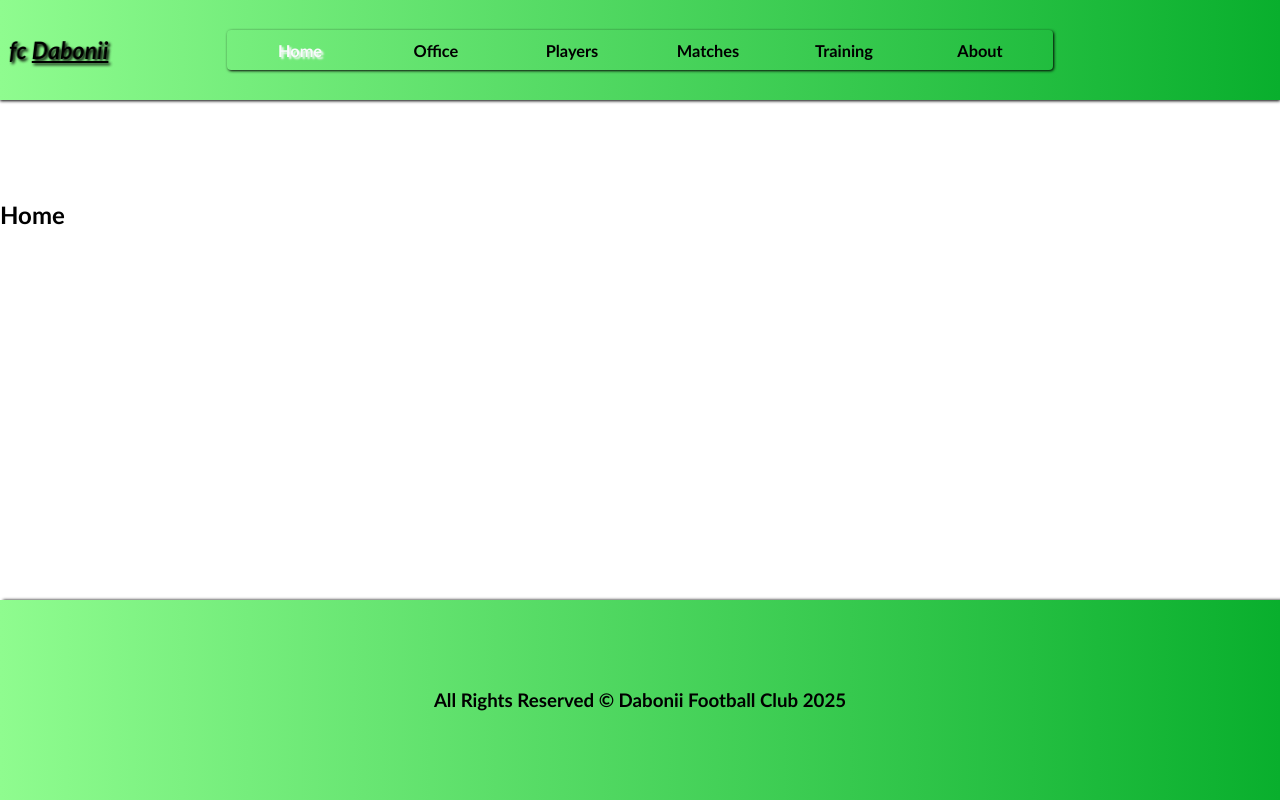
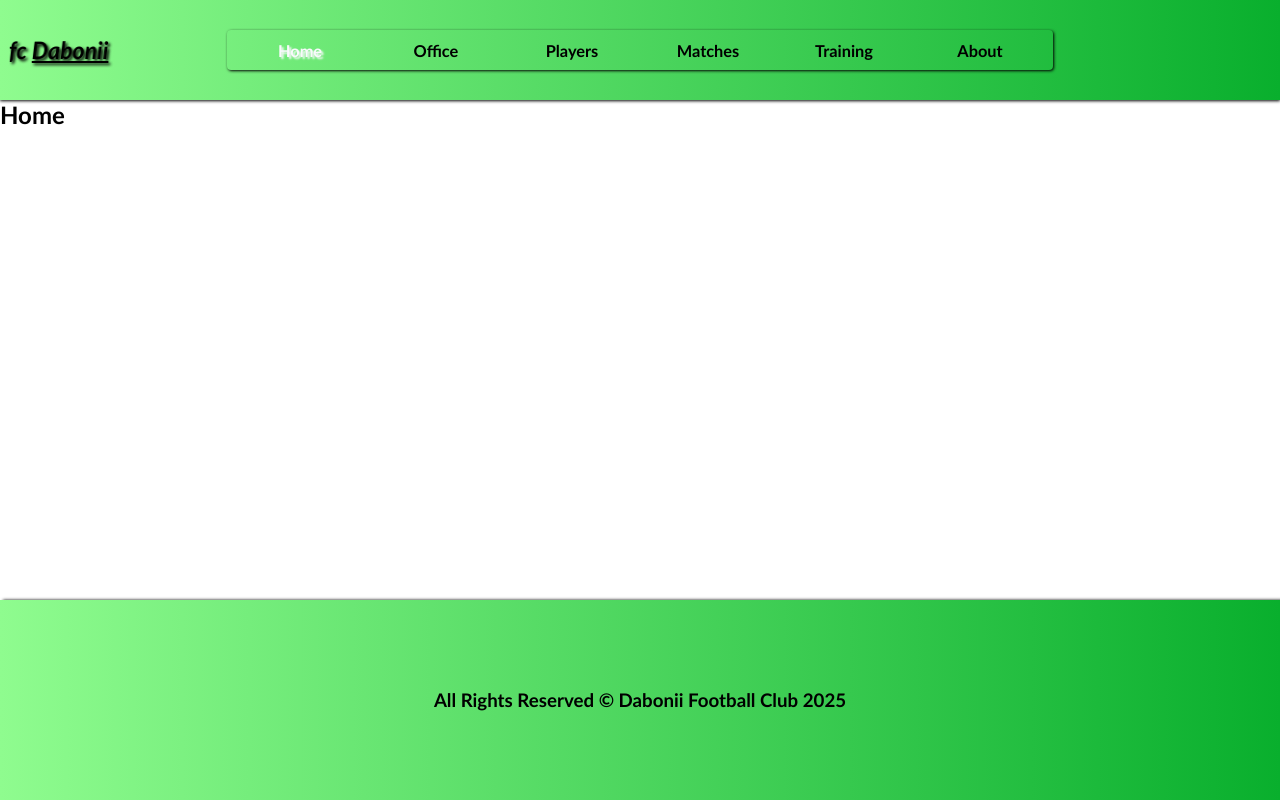
Before and after one commit to The-Boyo/Dabonii-fc, a React (Create React App) app: page / in a window 1280 px wide. Built offline with nearby package versions, Linux system fonts and the light colour scheme.

Commit message:
Removed margin top from the content that was using up unnecessary space

```diff
--- a/src/components/App.css
+++ b/src/components/App.css
@@ -2,9 +2,8 @@
   margin: 0;
   padding: 0;
   box-sizing: border-box;
-	font-family:
-		"Trebuchet MS", "Lucida Sans Unicode", "Lucida Grande", "Lucida Sans",
-		Arial, sans-serif;
+  font-family: "Trebuchet MS", "Lucida Sans Unicode", "Lucida Grande",
+    "Lucida Sans", Arial, sans-serif;
 }
 
 a {
@@ -22,7 +21,7 @@ a {
 
 .content {
   flex: 1;
-	margin-top:100px;
+  /* margin-top: 100px; */
 }
 
 h2 {
```
Also changed, not shown: 1 other file (tests, documents, lock files or other folders). Lines whose indentation alone changed are shown as unchanged.
